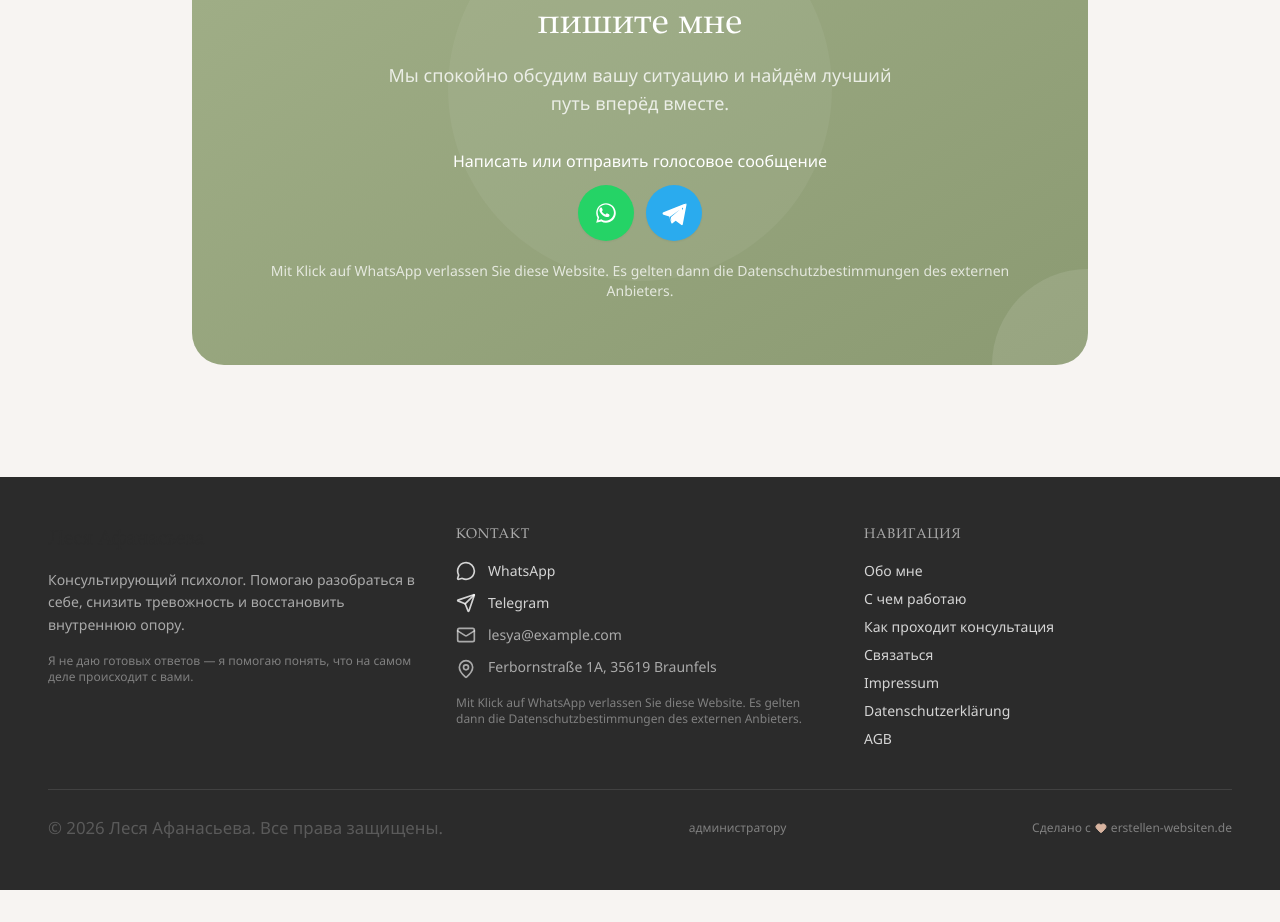
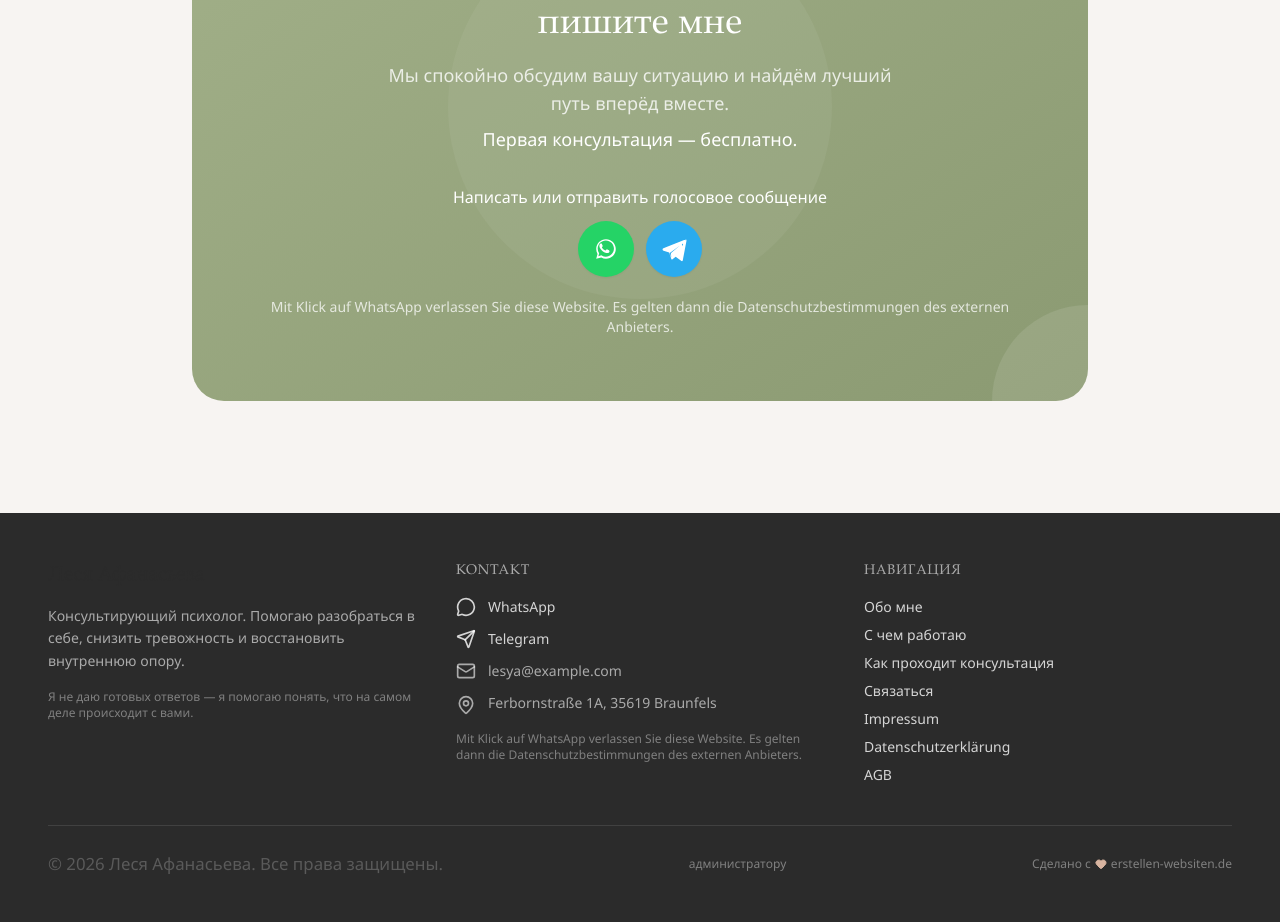
Before and after one commit to KonstantinGlazunov/LesyaPsych2, a React (Vite) app: page / in a window 1280 px wide. Shown: the part 7447-8369 px from the top of the page. Before the commit the page ends 8337 px from the top, so only its background shows below. Built offline with nearby package versions, Linux system fonts and the light colour scheme; no server answers.

Commit message:
Add free first consultation note

```diff
--- a/src/sections/PsyCTA.tsx
+++ b/src/sections/PsyCTA.tsx
@@ -48,6 +48,9 @@ const PsyCTA = () => {
               className="text-white/80 text-base sm:text-lg mb-8 max-w-lg mx-auto"
             >
               Мы спокойно обсудим вашу ситуацию и найдём лучший путь вперёд вместе.
+              <span className="block mt-2 text-white font-medium">
+                Первая консультация — бесплатно.
+              </span>
             </motion.p>
 
             <motion.div
```
